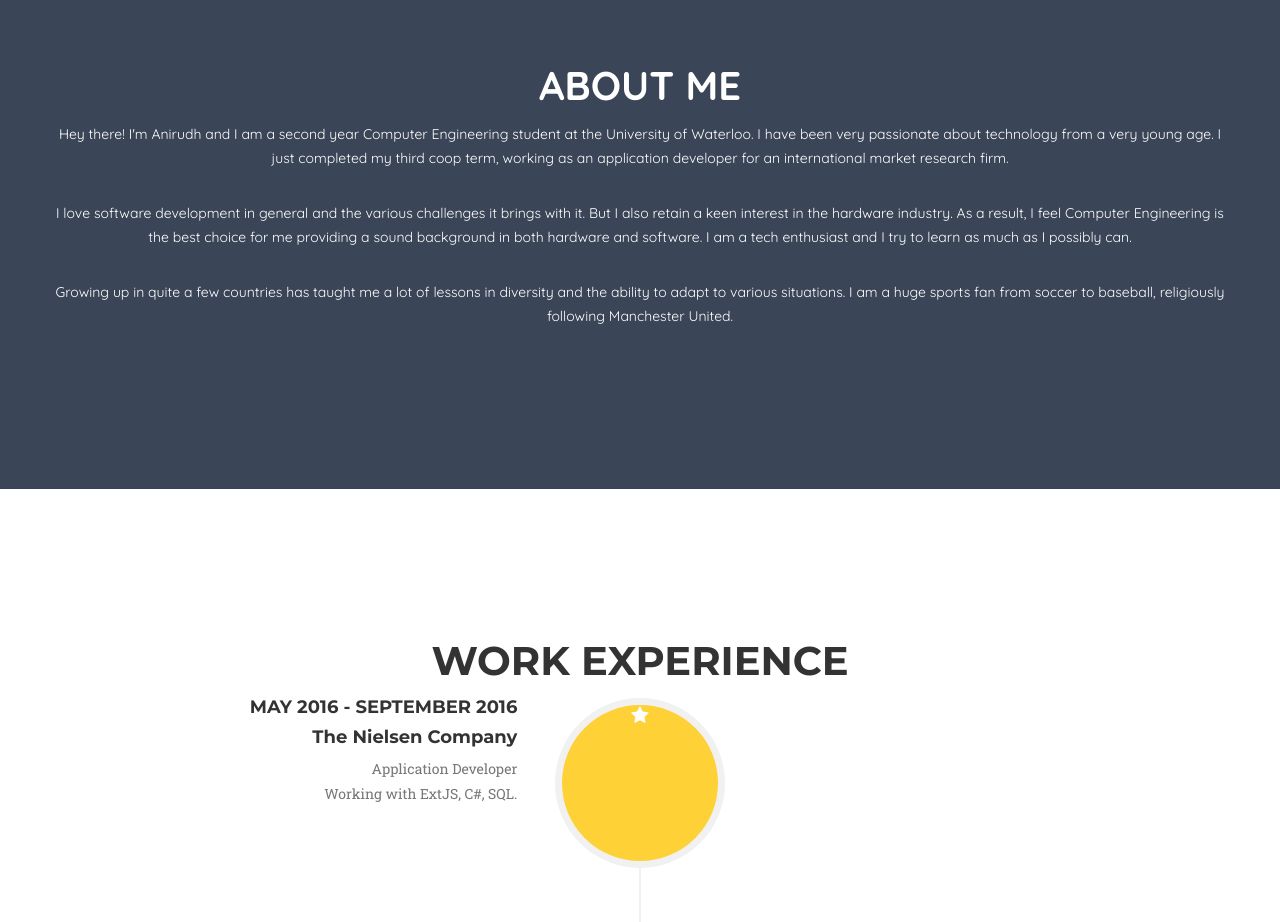
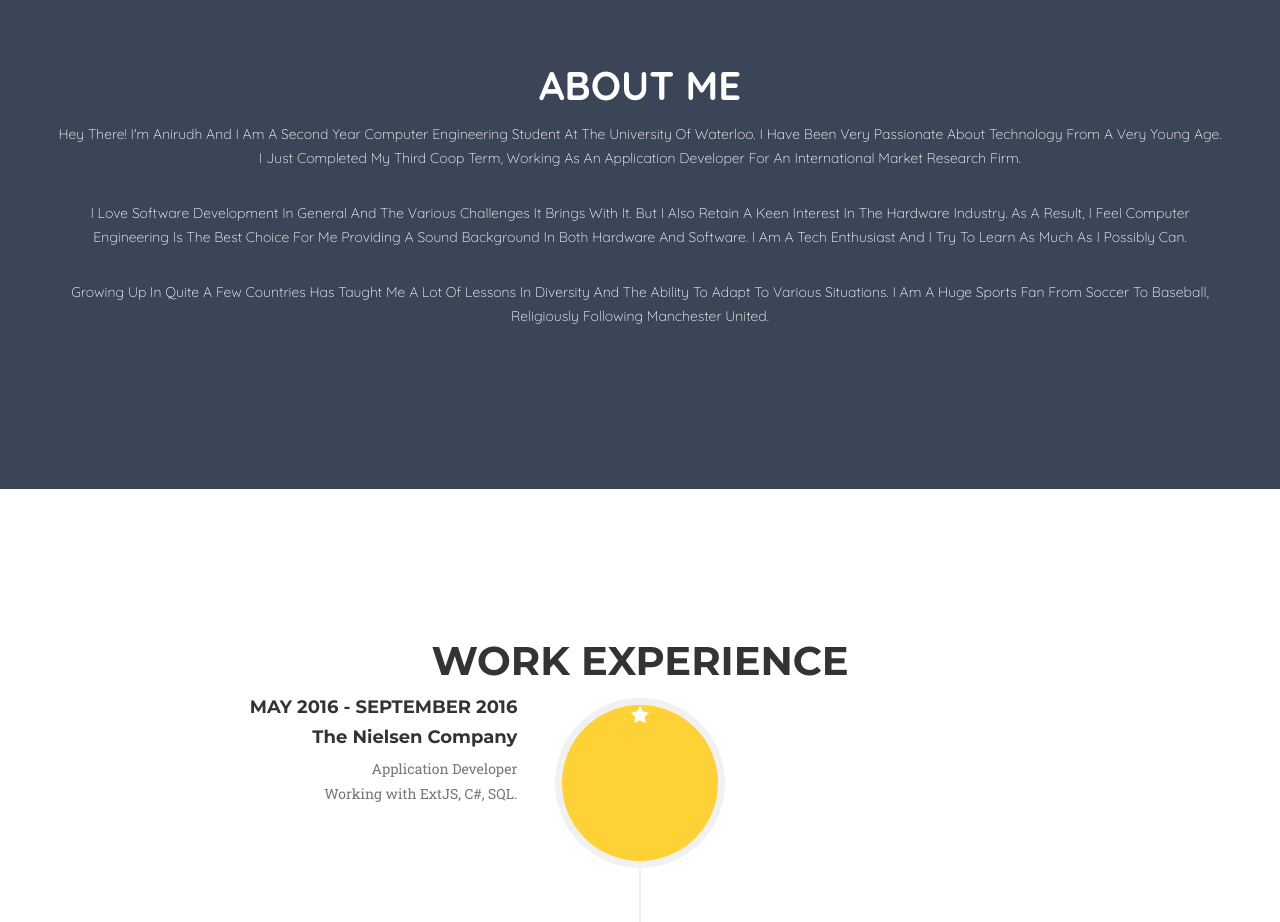
Before and after one commit to aniprasad/Voice-Assistant, a website with bundled scripts: page Anirudhindex.html in a window 1280 px wide. Shown: the part 860-1782 px from the top of the page. Built offline with nearby package versions, Linux system fonts and the light colour scheme; files whose address does not match are found by name; a web font is replaced by a local one.

Commit message:
Minor CSS change

```diff
--- a/css/agency.css
+++ b/css/agency.css
@@ -98,6 +98,8 @@ p.large {
     color: #fff;
     font-family: Quicksand;
     text-align: center;
+    text-transform: capitalize;
+    font-weight: 300;
     /*src: url('/../startbootstrap-agency-1.0.6/lighthouse.ttf');*/
 }
 
```
